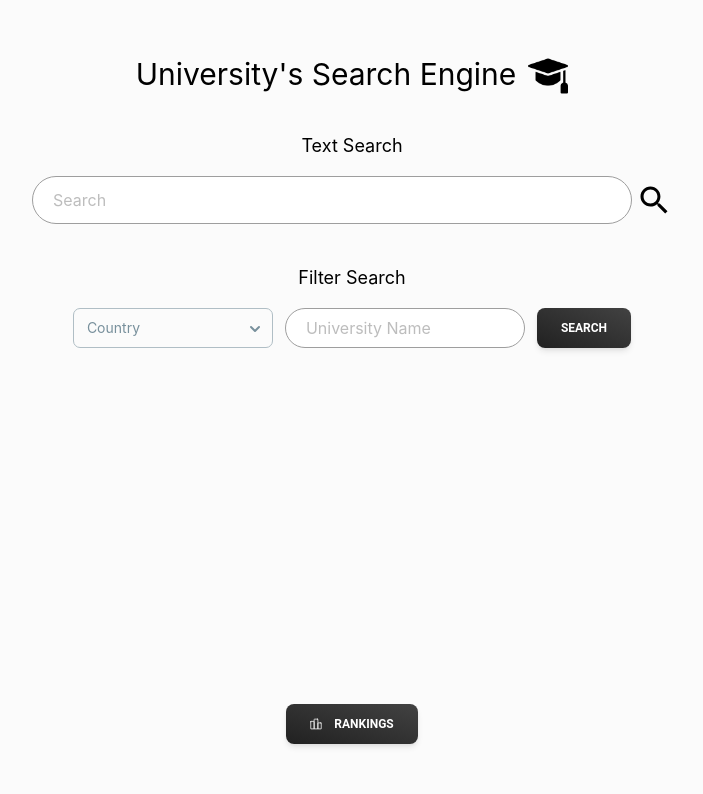
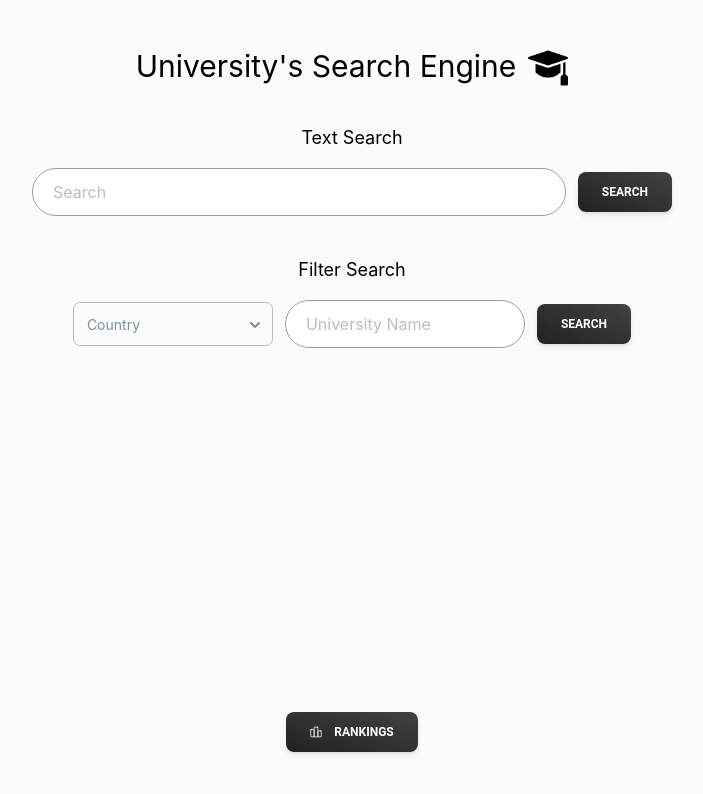
Before and after one commit to filipernogueira/university-search-engine, a React (Create React App) app in the folder frontend/: page / in a window 1280 px wide. Shown: the top 794 px of the page, without its empty margins (288-991 px from the left). Built offline with nearby package versions, Linux system fonts and the light colour scheme; the HTML template or start-up script is replaced by a standard one.

Commit message:
Frontend improvements

```diff
--- a/frontend/src/components/Dropdown.jsx
+++ b/frontend/src/components/Dropdown.jsx
@@ -5,6 +5,7 @@ const Dropdown = ({ label, options, value, setValue }) => {
     return (
         <div>
             <Select
+                size="lg"
                 variant="outlined"
                 label={label}
                 value={value}
--- a/frontend/src/components/Filters.jsx
+++ b/frontend/src/components/Filters.jsx
@@ -36,7 +36,7 @@ const Filters = ({ country, setCountry, name, setName, setsearchArgs }) => {
     };
 
     return (
-        <div className="flex justify-center">
+        <div className="flex justify-center items-center">
             <Dropdown
                 label="Country"
                 options={countries}
@@ -44,7 +44,7 @@ const Filters = ({ country, setCountry, name, setName, setsearchArgs }) => {
                 setValue={setCountry}
             />
             <input
-                className="w-60 border border-gray-500 rounded-full bg-white indent-5 focus:outline-none mx-3"
+                className="w-60 h-12 border border-gray-500 rounded-full bg-white indent-5 focus:outline-none mx-3"
                 value={name}
                 onChange={(e) => setName(e.target.value)}
                 placeholder="University Name"
@@ -53,7 +53,7 @@ const Filters = ({ country, setCountry, name, setName, setsearchArgs }) => {
             <Button
                 onClick={() => search()}
                 variant="gradient"
-                className="flex items-center gap-3 mt-auto"
+                className="flex items-center gap-3"
             >
                 Search
             </Button>
--- a/frontend/src/components/SearchBar.jsx
+++ b/frontend/src/components/SearchBar.jsx
@@ -1,5 +1,6 @@
 import { useState, useEffect } from "react";
 import { IoMdSearch } from "react-icons/io";
+import { Button } from "@material-tailwind/react";
 
 const SearchBar = ({ query, setQuery }) => {
     const [searchTerm, setSearchTerm] = useState("");
@@ -24,9 +25,19 @@ const SearchBar = ({ query, setQuery }) => {
                 onChange={(e) => setSearchTerm(e.target.value)}
                 onKeyDown={handleKeyPress}
             />
-            <div onClick={handleKeyPress}>
+            {/*<div onClick={handleKeyPress}>
                 <IoMdSearch className="w-9 h-9 ml-1" />
-            </div>
+    </div>*/}
+            <Button
+                onClick={() => {
+                    setQuery(searchTerm);
+                    setSearchTerm("");
+                }}
+                variant="gradient"
+                className="flex items-center gap-3 ml-3"
+            >
+                Search
+            </Button>
         </div>
     );
 };
--- a/frontend/src/pages/MainPage.jsx
+++ b/frontend/src/pages/MainPage.jsx
@@ -20,7 +20,7 @@ const MainPage = ({
     }, [query]);
 
     return (
-        <div className="flex flex-col h-screen w-screen items-center py-14 bg-background">
+        <div className="flex flex-col h-screen w-screen items-center py-12 bg-background">
             <div className="flex">
                 <h1 className="text-3xl mb-10">University's Search Engine</h1>
                 <img
--- a/frontend/src/pages/RankingsPage.jsx
+++ b/frontend/src/pages/RankingsPage.jsx
@@ -17,7 +17,7 @@ const subjects = [
 ];
 
 const RankingsPage = () => {
-    const [rankingType, setRankingType] = useState("");
+    const [rankingType, setRankingType] = useState(subjects[0]);
 
     const navigate = useNavigate();
 
```
